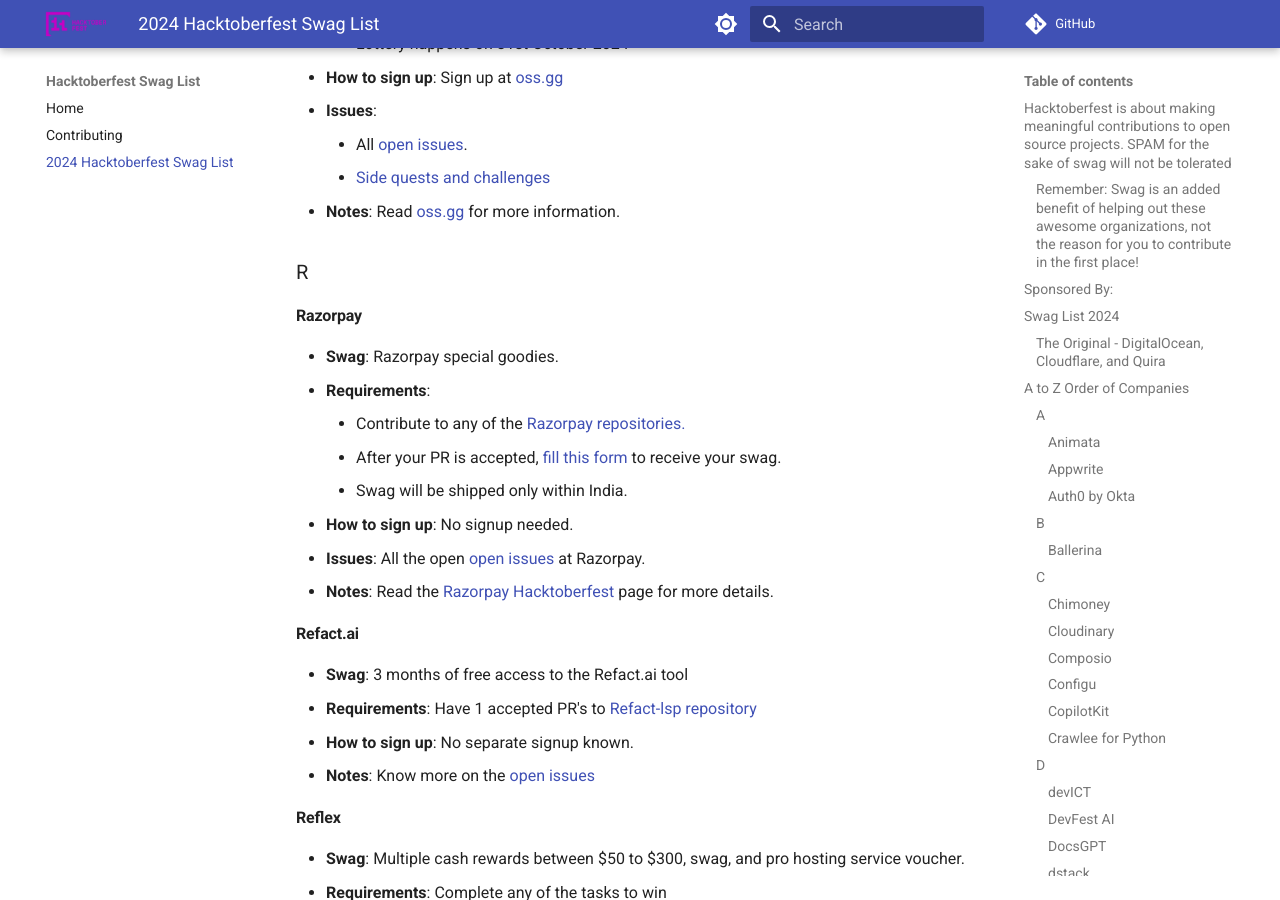
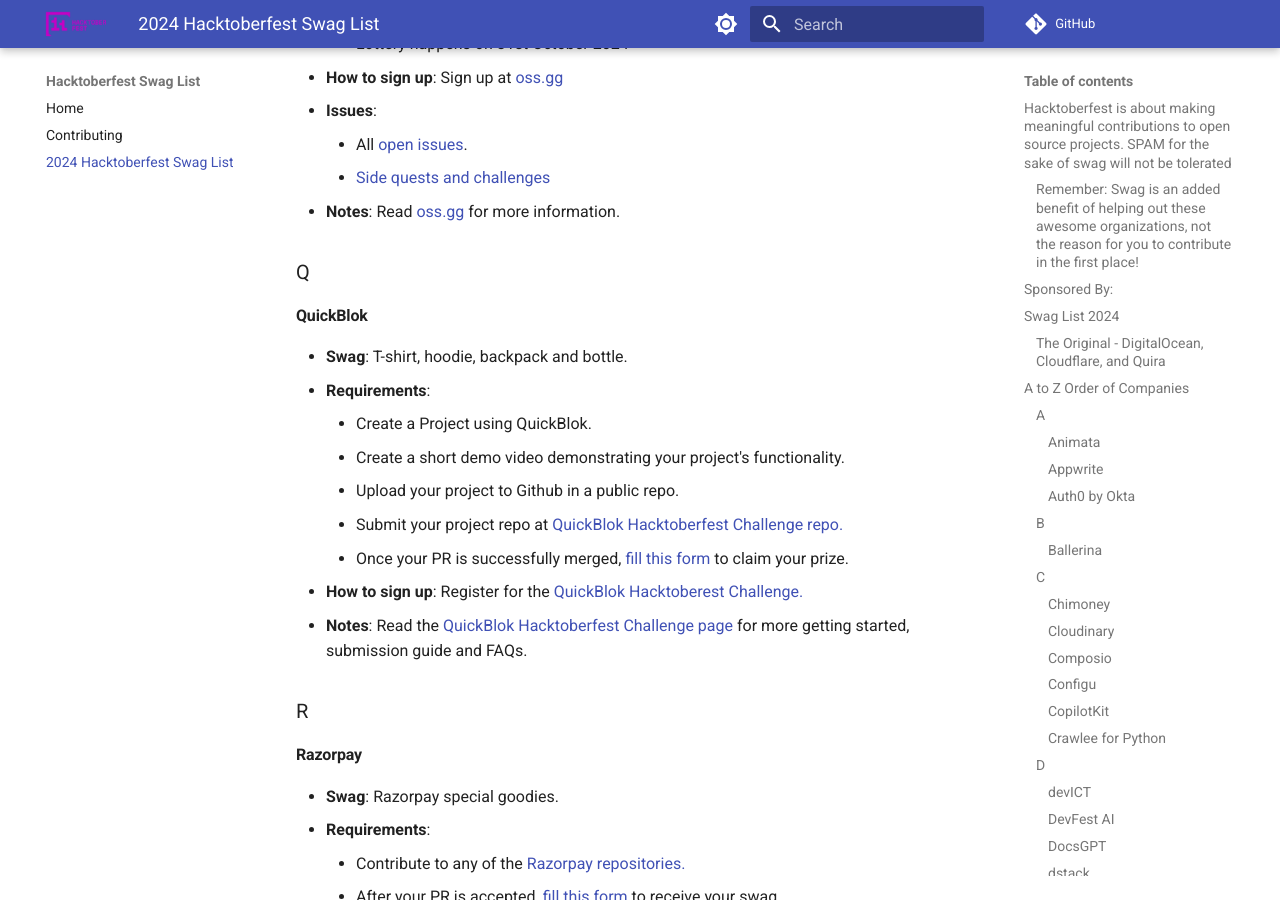
Before and after one commit to crweiner/hacktoberfest-swag-list, an MkDocs documentation site: the page built from docs/list.md, in a window 1280 px wide and 900 px high, scrolled down 11311 px. Built offline with MkDocs 1.6.1 and Material for MkDocs 9.7.7, drawn with Linux system fonts in a browser that asks for light colours; plug-ins that fetch from the network failed and are left out; comment, search, counter and statistics services are not loaded.

Commit message:
#954 add quickblok

```diff
--- a/docs/list.md
+++ b/docs/list.md
@@ -353,6 +353,20 @@
     - [Side quests and challenges](https://oss.gg/)
 - **Notes**: Read [oss.gg](https://oss.gg/) for more information.
 
+### Q
+
+#### **QuickBlok**
+
+- **Swag**: T-shirt, hoodie, backpack and bottle.
+- **Requirements**:
+    - Create a Project using QuickBlok.
+    - Create a short demo video demonstrating your project's functionality.
+    - Upload your project to Github in a public repo.
+    - Submit your project repo at [QuickBlok Hacktoberfest Challenge repo.](https://github.com/QuickBlox/quickblox-hacktoberfest-challenge)
+    - Once your PR is successfully merged, [fill this form](https://docs.google.com/forms/d/e/1FAIpQLSc5g4um52B-8MQOVXgse_V3JMgyX6dIC7hVbrl_Uck4IcLEiQ/viewform) to claim your prize.
+- **How to sign up**: Register for the [QuickBlok Hacktoberest Challenge.](https://quickblox-26787421.hs-sites-eu1.com/hacktoberfest-challenge24)
+- **Notes**: Read the [QuickBlok Hacktoberfest Challenge page](https://quickblox.com/blog/quickblox-hacktoberfest-challenge/) for more getting started, submission guide and FAQs.
+
 ### R
 
 #### **Razorpay**
```
